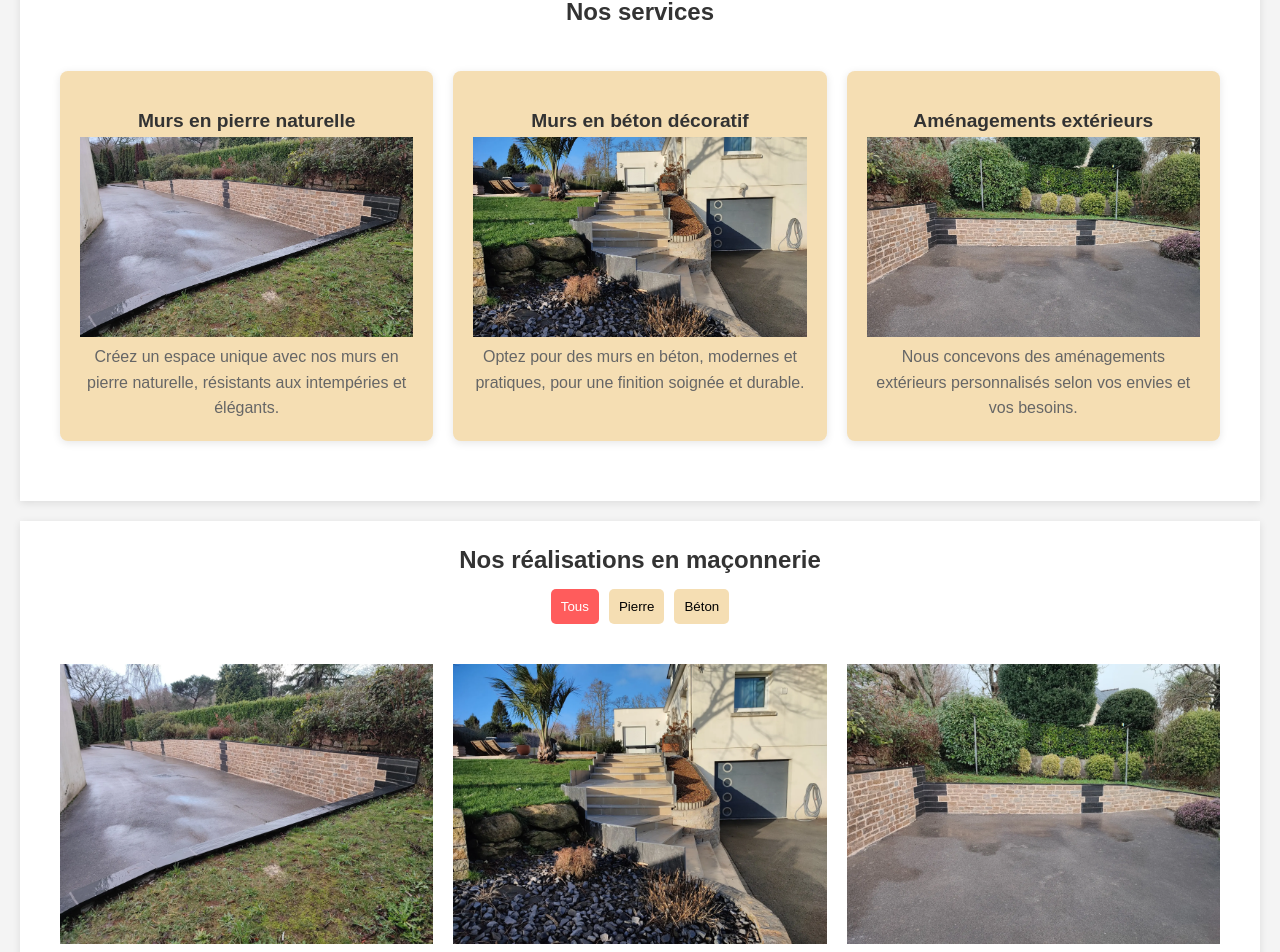
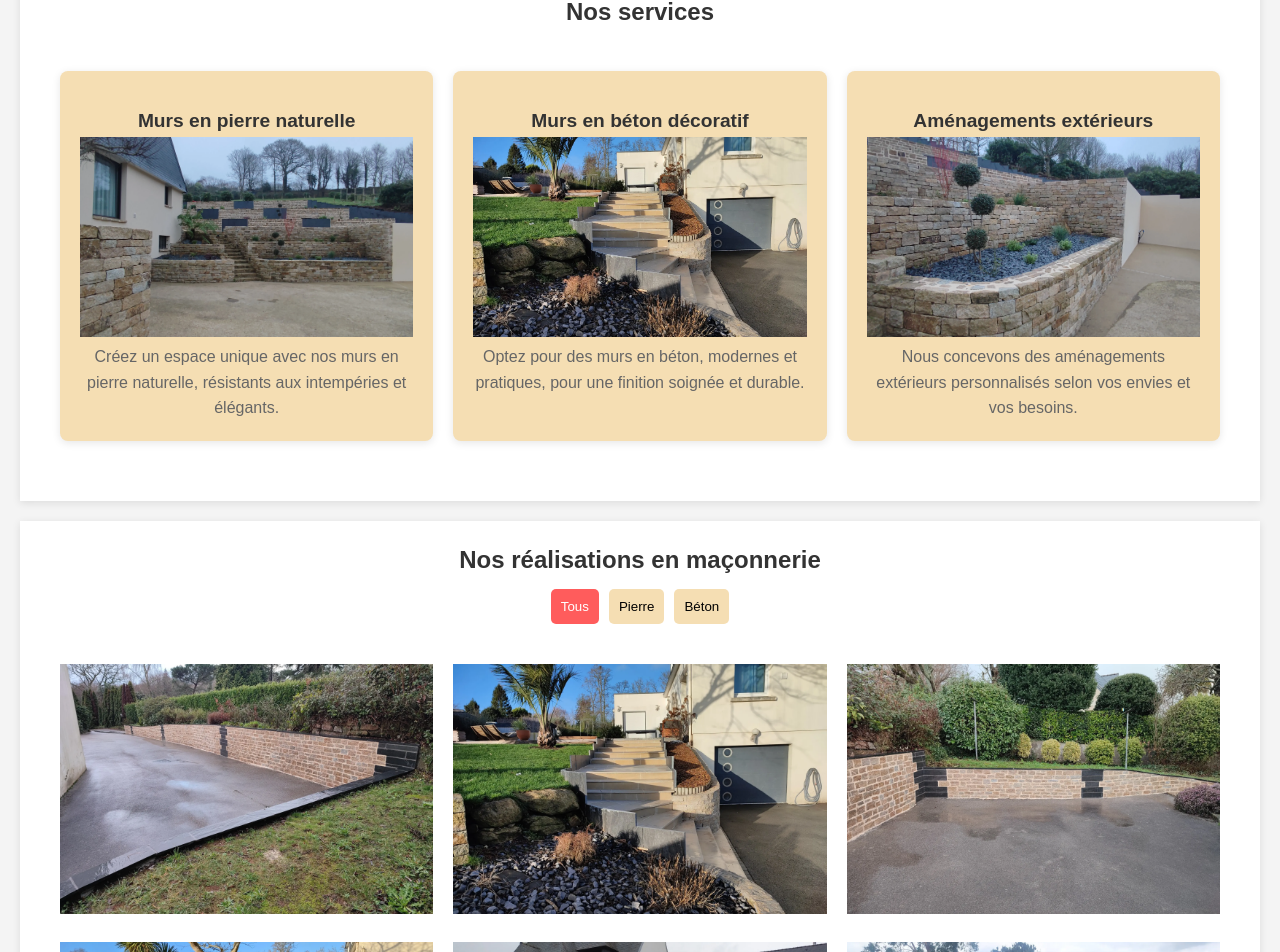
Before and after one commit to Jordan-celton/lp-paysages-react, a React (Vite) app: page /maconnerie in a window 1280 px wide. Shown: the part 337-1289 px from the top of the page. Built offline with nearby package versions, Linux system fonts and the light colour scheme.

Commit message:
Ajout de nouvelles images et mise à jour des descriptions dans les composants Exterieur et Maconnerie, amélioration des styles d'affichage des images.

```diff
--- a/src/pages/Exterieur.jsx
+++ b/src/pages/Exterieur.jsx
@@ -14,6 +14,9 @@ import amenagement4 from "../assets/Aménagement extérieur/amenagement-4.webp";
 import amenagement5 from "../assets/Aménagement extérieur/amenagement-5.webp";
 import amenagement6 from "../assets/Aménagement extérieur/amenagement-6.webp";
 import amenagement7 from "../assets/Aménagement extérieur/amenagement-7.webp";
+import amenagement9 from "../assets/Aménagement extérieur/amenagement-9.webp";
+import amenagement11 from "../assets/Aménagement extérieur/amenagement-11.webp";
+import terrasse5 from "../assets/Terrasse/terrasse-5.webp";
 
 // Données des images
 const imagesData = [
@@ -25,9 +28,9 @@ const imagesData = [
   },
   {
     src: amenagement2,
-    category: "Terrasses",
+    category: "paysager",
     description:
-      "Terrasse en bois élégante et durable, idéale pour un espace de détente extérieur.",
+      "Aménagement extérieur sur mesure, adapté à vos besoins spécifiques et à votre terrain.",
   },
   {
     src: amenagement3,
@@ -43,9 +46,9 @@ const imagesData = [
   },
   {
     src: amenagement5,
-    category: "Terrasses",
+    category: "Sur-mesure",
     description:
-      "Terrasse en bois conçue pour résister aux intempéries, offrant confort et esthétisme.",
+      "Création d'un espace extérieur unique, réalisé sur mesure selon vos envies.",
   },
   {
     src: amenagement6,
@@ -55,9 +58,27 @@ const imagesData = [
   },
   {
     src: amenagement7,
-    category: "Paysager",
+    category: "Terrasses",
     description:
       "Aménagement paysager créatif pour transformer votre espace extérieur en un lieu harmonieux.",
+  },
+  {
+    src: terrasse5,
+    category: "Terrasses",
+    description:
+      "Terrasse en bois sur mesure, idéale pour profiter de votre extérieur en toute saison.",
+  },
+  {
+    src: amenagement9,
+    category: "Sur-mesure",
+    description:
+      "Aménagement extérieur sur mesure, adapté à vos besoins spécifiques et à votre terrain.",
+  },
+  {
+    src: amenagement11,
+    category: "Sur-mesure",
+    description:
+      "Aménagement extérieur sur mesure, adapté à vos besoins spécifiques et à votre terrain.",
   },
 ];
 
@@ -127,7 +148,7 @@ const Exterieur = () => {
             </div>
             <div className="service-item">
               <h3>Terrasses en bois</h3>
-              <img src={amenagement2} alt="Terrasse en bois" />
+              <img src={terrasse5} alt="Terrasse en bois" />
               <p>
                 Offrez à votre extérieur une terrasse en bois élégante et
                 durable, réalisée sur mesure pour votre espace extérieur.
@@ -135,7 +156,7 @@ const Exterieur = () => {
             </div>
             <div className="service-item">
               <h3>Aménagement sur mesure</h3>
-              <img src={amenagement3} alt="Aménagement sur mesure" />
+              <img src={amenagement11} alt="Aménagement sur mesure" />
               <p>
                 Chaque projet est unique, et nous nous adaptons à vos besoins
                 pour créer des aménagements sur mesure, selon vos envies et
--- a/src/pages/Maconnerie.jsx
+++ b/src/pages/Maconnerie.jsx
@@ -14,6 +14,8 @@ import mur5 from "../assets/Murs/mur-5.webp";
 import mur6 from "../assets/Murs/mur-6.webp";
 import mur7 from "../assets/Murs/mur-7.webp";
 import mur8 from "../assets/Murs/mur-8.webp";
+import mur9 from "../assets/Murs/mur-9.webp";
+import mur10 from "../assets/Murs/mur-10.webp";
 
 // Données des images
 const imagesData = [
@@ -58,6 +60,18 @@ const imagesData = [
     category: "Béton",
     description:
       "Murs en béton décoratif, idéals pour des aménagements extérieurs élégants.",
+  },
+  {
+    src: mur9,
+    category: "Pierre",
+    description:
+      "Mur en pierre naturelle, robuste et esthétique, pour un extérieur plein de charme.",
+  },
+  {
+    src: mur10,
+    category: "Pierre",
+    description:
+      "Aménagement extérieur en pierre, pour un espace extérieur unique et personnalisé.",
   },
 ];
 
@@ -115,7 +129,7 @@ const Maconnerie = () => {
           <div className="services-container">
             <div className="service-item">
               <h3>Murs en pierre naturelle</h3>
-              <img src={mur1} alt="Mur en pierre" />
+              <img src={mur9} alt="Mur en pierre" />
               <p>
                 Créez un espace unique avec nos murs en pierre naturelle,
                 résistants aux intempéries et élégants.
@@ -131,7 +145,7 @@ const Maconnerie = () => {
             </div>
             <div className="service-item">
               <h3>Aménagements extérieurs</h3>
-              <img src={mur3} alt="Aménagement extérieur" />
+              <img src={mur10} alt="Aménagement extérieur" />
               <p>
                 Nous concevons des aménagements extérieurs personnalisés selon
                 vos envies et vos besoins.
--- a/src/styles/Pages.css
+++ b/src/styles/Pages.css
@@ -89,8 +89,10 @@ section p {
 /* Style de l'image */
 .grid-item img {
     width: 100%;
-    height: auto;
+    height: 250px;
     cursor: pointer;
+    transition: transform 0.3s ease;
+    object-fit: cover;
 }
 
 /* Texte explicatif (caché par défaut) */
@@ -110,9 +112,15 @@ section p {
     pointer-events: none;
 }
 
-/* Affichage du texte au survol */
+/* Affichage du texte explicatif et effet de zoom */
 .grid-item:hover .image-caption {
     opacity: 1;
+    /* Rendre visible le texte au survol */
+}
+
+.grid-item:hover img {
+    transform: scale(1.1);
+    /* Zoom sur l'image au survol */
 }
 
 
```
